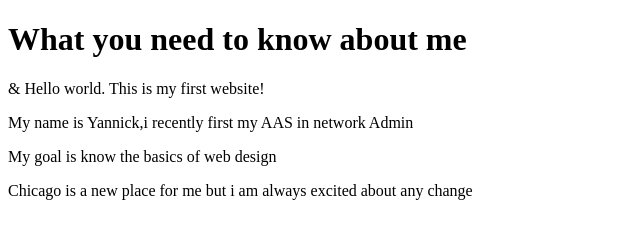
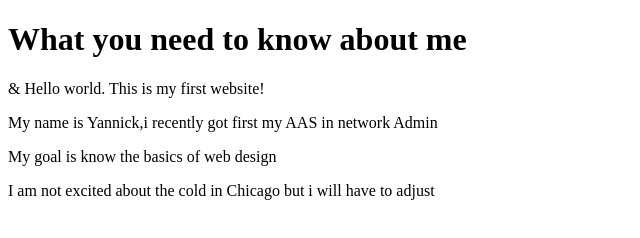
Before and after one commit to ymassivi/Lab1, a plain HTML site: page index.html in a window 1280 px wide. Shown: the whole page, without its empty margins (0-640 px from the left). Drawn offline with Linux system fonts and the light colour scheme.

Commit message:
Update index.html

```diff
--- a/index.html
+++ b/index.html
@@ -7,8 +7,8 @@
 <body>
 <h1>What you need to know about me </h1>
   <p>&amp; Hello world. This is my first website!</p>
-  <p>My name is Yannick,i recently first my AAS in network Admin</p>
+  <p>My name is Yannick,i recently got first my AAS in network Admin</p>
   <p>My goal is know the basics of web design <p>
-  <p>Chicago is a new place for me but i am always excited about any change <p>
+  <p>I am not excited about the cold in Chicago but i will have to adjust <p>
 </body>
 </html>
```
